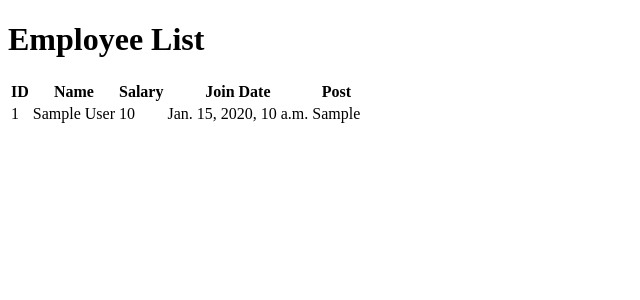
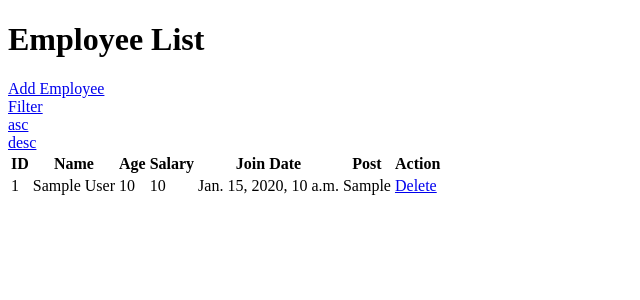
Before and after one commit to KRIS2911/2026-internship-Django, a Django app: page /employee/employeelist/ in a window 1280 px wide. Shown: the top 300 px of the page, without its empty margins (0-640 px from the left). Run offline with Django 5.2, Linux system fonts and the light colour scheme; tables that the repository leaves empty hold one stand-in row (values such as "Sample post").

Commit message:
Add URL Writing & add some LAZY URL

```diff
--- a/learning26/employee/models.py
+++ b/learning26/employee/models.py
@@ -1,4 +1,5 @@
 from django.db import models
+
 
 class Employee(models.Model):
     name=models.CharField(max_length=100)
--- a/learning26/employee/urls.py
+++ b/learning26/employee/urls.py
@@ -2,9 +2,14 @@ from django.urls import path
 from . import views
 
 urlpatterns = [
-    path("employeelist/",views.employeelist),
+    path("employeelist/",views.employeelist,name='employeelist'),
     path("employeefilter/",views.employeefilter),
-    path("createemployeeform/",views.createEmployeewithForm),
+    path("createemployeeform/",views.createEmployeewithForm,name='createemployeeform'),
     path("createcourse/",views.createCourse),
+    # path("deleteemployee/",views.deleteemployee,name='deleteemployee')
+    path("deleteemployee/<int:id>",views.deleteemployee,name='deleteemployee'),
+    path("filteremployee/",views.filteremployee,name='filteremployee'),
+    path("sortedemployee/",views.sortedemployee,name='sortedemployee'),
+    # path("sortedemployee/<str:order>",views.sortedemployee,name='sortedemployee'),
 
 ]
--- a/learning26/employee/views.py
+++ b/learning26/employee/views.py
@@ -1,4 +1,4 @@
-from django.shortcuts import render
+from django.shortcuts import render,redirect
 from django.http import HttpResponse
 from .models import Employee,Course
 from .forms import EmployeeForm,CourseForm
@@ -65,7 +65,7 @@ def createEmployeewithForm(request):
     if request.method == "POST":
         form=EmployeeForm(request.POST)
         form.save()
-        return HttpResponse("Successfully Created Employee")
+        return redirect('employeelist')
     else:
         form=EmployeeForm()
         return render(request,"employee/createemployeeform.html",{"form":form})
@@ -81,3 +81,46 @@ def createCourse(request):
     else:
         form = CourseForm()
         return render(request,"employee/createcourseform.html",{"form":form})
+
+
+def deleteemployee(request,id):
+    ## delete from employees where id=1;
+    print("delete id :",id)
+    # deletedemp=Employee.objects.get(id=id)
+    Employee.objects.get(id=id).delete()
+    # return HttpResponse("Employee Deleted Successfully")
+    return redirect('employeelist')
+    # return render(request,'employee/employeefilter.html',{'deletedemp':deletedemp})
+
+def filteremployee(request):
+    emplist=Employee.objects.filter(age__gte=29)
+    return render(request,'employee/employeelist.html',{'emplist':emplist})
+
+# it is used to sort the employee list
+# based on age in ascending or
+# descending order based on user input
+# it is based on sort type which is passed as query parameter in url
+
+def sortedemployee(request):
+    sorttype=request.GET.get("sorttype") # it will get the value from url query parameter
+    if sorttype == "asc":
+        emplist=Employee.objects.order_by("age").values()
+    elif sorttype == "desc":
+        emplist=Employee.objects.order_by("-age").values()
+    else:
+        return HttpResponse("Invalid Sort Type")
+
+    return render(request,'employee/employeelist.html',{'emplist':emplist})
+
+
+# it is used to sort the employee list in simple way
+
+# def sortedemployee(request,order):
+#     if order == "asc":
+#         emplist=Employee.objects.order_by("age").values()
+#     elif order == "desc":
+#         emplist=Employee.objects.order_by("-age").values()
+#     else:
+#         return HttpResponse("Invalid Sort Type")
+
+#     return render(request,'employee/employeelist.html',{'emplist':emplist})
--- a/learning26/templates/employee/createemployeeform.html
+++ b/learning26/templates/employee/createemployeeform.html
@@ -1,3 +1,5 @@
+<h1>Create Employee</h1>
+<a href="{% url 'employeelist' %}">Employee List</a>
 <form method="POST">
     {% csrf_token %}
     {{form}}
--- a/learning26/templates/employee/employeefilter.html
+++ b/learning26/templates/employee/employeefilter.html
@@ -55,5 +55,9 @@
     <h3>{{employeef.emporderA}}</h3>
     <p>Descending Order</p>
     <h3>{{employeef.emporderD}}</h3>
+
+    {% comment %} <hr>
+    <h1>deleted employee</h1>
+    <h3>deleted empid: {{deletedemp}}</h3> {% endcomment %}
 </body>
 </html>
--- a/learning26/templates/employee/employeelist.html
+++ b/learning26/templates/employee/employeelist.html
@@ -7,25 +7,34 @@
 </head>
 <body>
     <h1>Employee List</h1>
-
-    {% comment %} {{emplist}} {% endcomment %}
+    <a href="{% url 'createemployeeform' %}">Add Employee</a><br>
+    <a href="{% url 'filteremployee' %}">Filter</a><br>
+    <a href="{% url 'sortedemployee' %}?sorttype=asc">asc</a><br>
+    <a href="{% url 'sortedemployee' %}?sorttype=desc">desc</a><br>
+    {% comment %} <a href="{% url 'sortedemployee' 'asc' %}">asc</a><br>
+    <a href="{% url 'sortedemployee' 'desc' %}">desc</a><br> {% endcomment %}
 
     <table>
         <tr>
             <th>ID</th>
             <th>Name</th>
+            <th>Age</th>
             <th>Salary</th>
             <th>Join Date</th>
             <th>Post</th>
+            <th>Action</th>
         </tr>
 
         {% for emp in emplist %}
         <tr>
             <td>{{emp.id}}</td>
             <td>{{emp.name}}</td>
+            <td>{{emp.age}}</td>
             <td>{{emp.salary}}</td>
             <td>{{emp.join_date}}</td>
             <td>{{emp.post}}</td>
+            {% comment %} <td><a href="{% url 'deleteemployee' %}">Delete</a></td> {% endcomment %}
+            <td><a href="{% url 'deleteemployee' emp.id %}">Delete</a></td>
         </tr>
         {% endfor %}
 </body>
```
Also changed, not shown: learning26/templates/show.html (line endings or trailing spaces).
